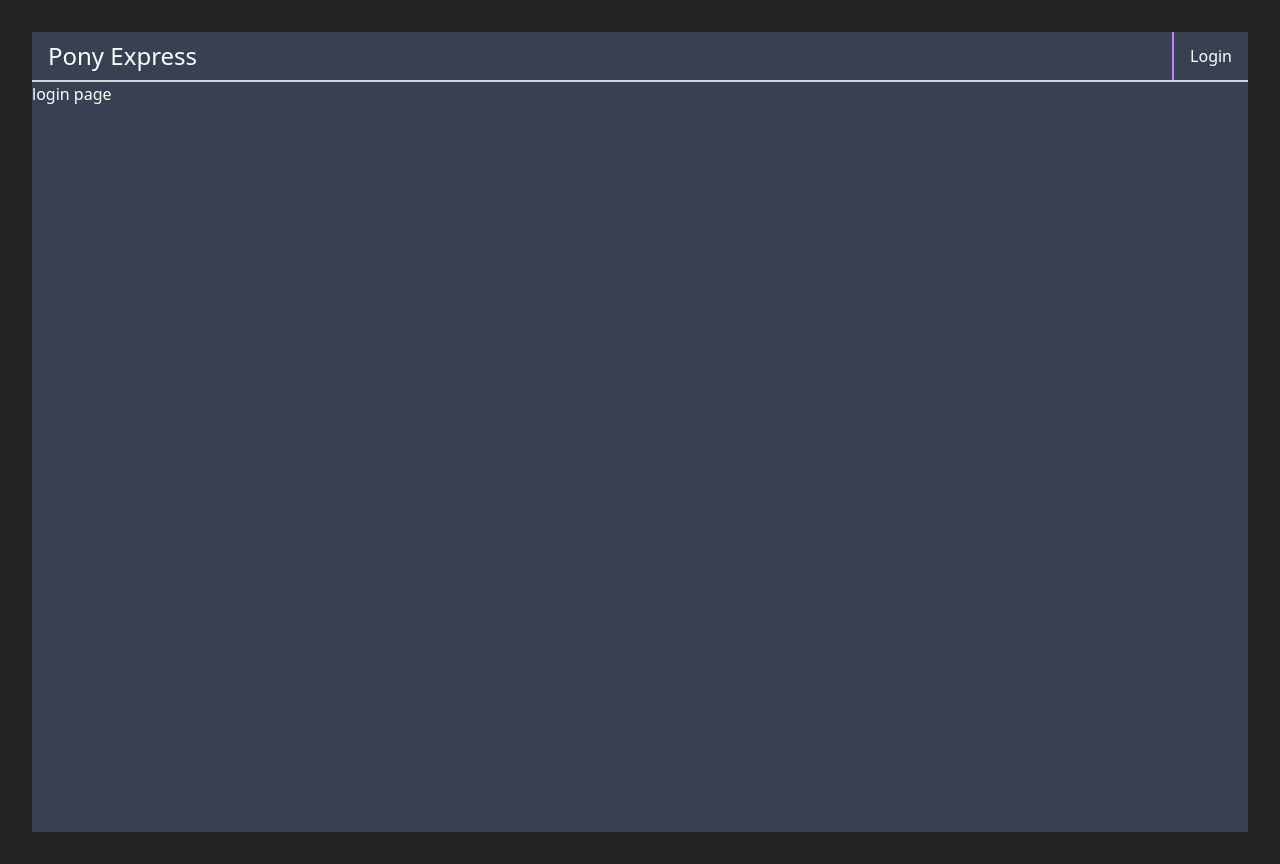
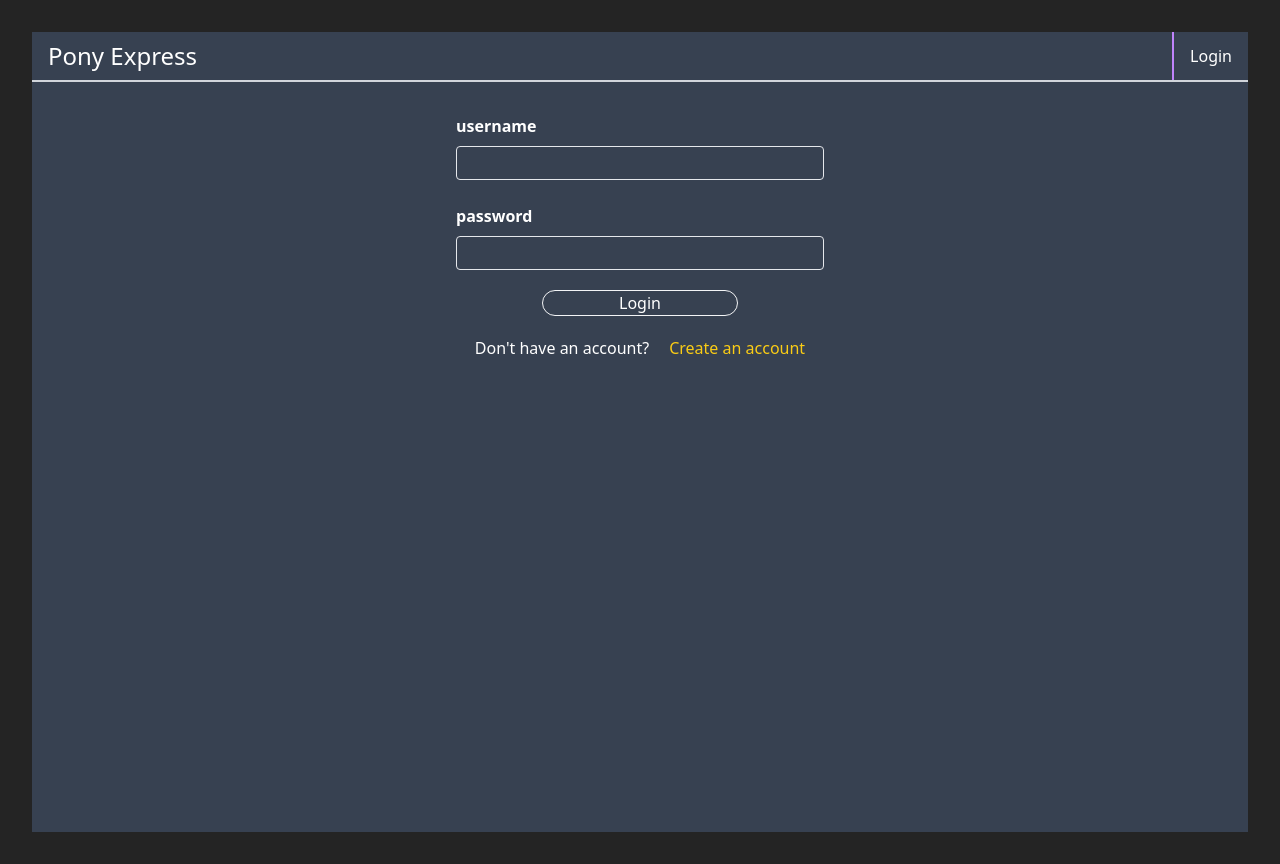
Before and after one commit to csbrown2000/react-chat-app, a React (Vite) app in the folder frontend/: page /login in a window 1280 px wide. Built offline with nearby package versions, Linux system fonts and the light colour scheme.

Commit message:
Adding full support, UI, and styling for login, logout, and profile, Fixed bug in chats list where chats would not render to to missing user information

```diff
--- a/frontend/src/App.jsx
+++ b/frontend/src/App.jsx
@@ -7,6 +7,7 @@ import { UserProvider } from './context/user';
 import TopNav from './components/TopNav';
 import Login from './components/Login';
 import Registration from './components/Registration';
+import Profile from './components/Profile';
 
 const queryClient = new QueryClient();
 
@@ -16,7 +17,7 @@ function AuthenticatedRoutes(){
 			<Route path="/" element={<Chats/>} />
 			<Route path="/chats" element={<Chats/>} />
 			<Route path="/chats/:chatId" element={<Chats/>} />
-			<Route path="/profile" />
+			<Route path="/profile" element={<Profile/>} />
 		</Routes>
 	)
 }
@@ -24,7 +25,7 @@ function AuthenticatedRoutes(){
 function UnauthenticatedRoutes() {
 	return (
 	  <Routes>
-		<Route path="/" element={<Home/>} />
+		<Route path="/" element={<Chats/>} />
 		<Route path="/login" element={<Login/>} />
 		<Route path="/register" element={<Registration/>} />
 		<Route path="*" element={<Navigate to="/login" />} />
--- a/frontend/src/components/Chats.jsx
+++ b/frontend/src/components/Chats.jsx
@@ -14,17 +14,11 @@ function Chats({}){
 }
 
 function ChatListItem({ chat }){
-	const [users, setUsers] = useState();
 	const [date, setDate] = useState();
 
 	useEffect(() => {
-		getUsers();
 		formatDate();
 	}), [];
-
-	const getUsers = () => {
-		setUsers(chat.user_ids.join(", "));
-	}
 
 	const formatDate = () => {
 		setDate(new Date(chat.created_at).toDateString());
@@ -34,9 +28,6 @@ function ChatListItem({ chat }){
 		<Link key={chat.id} to={`/chats/${chat.id}`} className="chat-list-item">
 			<div className="chat-item-name">
 				{chat.name}
-			</div>
-			<div className="chat-item-users">
-				{users}
 			</div>
 			<div className="chat-item-date">
 				<p>Created at: {date}</p>
--- a/frontend/src/components/Login.jsx
+++ b/frontend/src/components/Login.jsx
@@ -1,8 +1,92 @@
+import { NavLink, useNavigate } from "react-router-dom";
+import { useState } from "react"
+import { useAuth } from "../context/auth"
+
+function FormInput({label, type, setter}){
+	let handleChange;
+	if (setter){
+		handleChange = (e) => setter(e.target.value);
+	}
+
+	return (
+		<div className="flex flex-col p-3 w-full gap-2">
+			<label htmlFor={label} className="font-bold">
+				{label}
+			</label>
+			<input type={type} onChange={handleChange} className="border rounded bg-transparent text-white focus:border-orange-400 appearance-none p-1"/>
+		</div>
+	)
+}
+
+function CreateAccountOptions(){
+	return(
+		<div className="flex flex-row gap-5">
+			<p className="text-white">Don't have an account?</p>
+			<NavLink to="/register" className="text-yellow-400">
+				Create an account
+			</NavLink>
+		</div>
+	)
+}
+
+function LoginForm(){
+	const [username, setUsername] = useState("");
+	const [password, setPassword] = useState("");
+
+	const [error, setError] = useState("");
+
+	const navigate = useNavigate();
+
+	const { login } = useAuth();
+
+	const disabled = username === "" || password === "";
+
+	const onSubmit = (e) => {
+		e.preventDefault();
+
+		fetch(
+			"http://localhost:8000/auth/token",
+			{
+			method: "POST",
+			headers: {
+				"Content-Type": "application/x-www-form-urlencoded",
+			},
+			body: new URLSearchParams({ username, password }),
+			},
+		).then((response) => {
+			if (response.ok) {
+			response.json().then(login);
+			navigate("/");
+			} else if (response.status === 401) {
+			response.json().then((data) => {
+				setError(data.detail.error_description);
+			});
+			} else {
+			setError("error logging in");
+			}
+		});
+	}
+
+	return (
+		<form onSubmit={onSubmit} className="flex grow flex-col justify-center items-center w-1/3">
+			<FormInput label="username" type="text" setter={setUsername}/>
+			<FormInput label="password" type="password" setter={setPassword} />
+			<div className="flex justify-center items-center border-gray-100 border rounded-full w-1/2 mt-2">
+				<button type="submit" disabled={disabled}>
+					Login
+				</button>
+			</div>
+
+		</form>
+	)
+}
 
 function Login(){
+
 	return (
-		<div>
-			login page
+		<div className="flex grow flex-col justify-center items-center px-5 py-5 gap-5">
+			<LoginForm/>
+			<CreateAccountOptions/>
 		</div>
 	)
 }
--- a/frontend/src/components/Profile.jsx
+++ b/frontend/src/components/Profile.jsx
@@ -1,8 +1,49 @@
+import { useUser } from '../context/user'
+import { useAuth } from '../context/auth'
+
+function ProfileLineItem({label, value}){
+	return (
+		<div className="px-2 py-2 flex flex-row justify-between border-t border-gray-400">
+			<p className="text-gray-300">{label}</p>
+			<p className="text-white">{value}</p>
+		</div>
+	)
+}
+
+function LogoutButton() {
+	const { logout } = useAuth();
+
+	return (
+		<button type="button" className='border rounded-md p-2' onClick={logout} >
+			Logout
+		</button>
+	)
+}
+
+function ProfileContainer() {
+
+	const user = useUser();
+
+	return (
+		<>
+			<div className="border-2 border-slate-500 rounded w-1/3 pt-5 pb-1">
+				<h2 className='font-bold ps-3 pb-2 text-lg'>Details</h2>
+				<ProfileLineItem label="username" value={user.username}/>
+				<ProfileLineItem label="email" value={user.email}/>
+				<ProfileLineItem label="member since" value={new Date(user.created_at).toLocaleString('en-US', { weekday: 'short', month: 'short', day: 'numeric', year: 'numeric' })}/>
+			</div>
+
+			<div className='pt-5'>
+				<LogoutButton/>
+			</div>
+		</>
+	)
+}
 
 function Profile(){
 	return (
-		<div>
-			profile page
+		<div className='flex flex-col items-center pt-16'>
+			<ProfileContainer/>
 		</div>
 	)
 }
```
